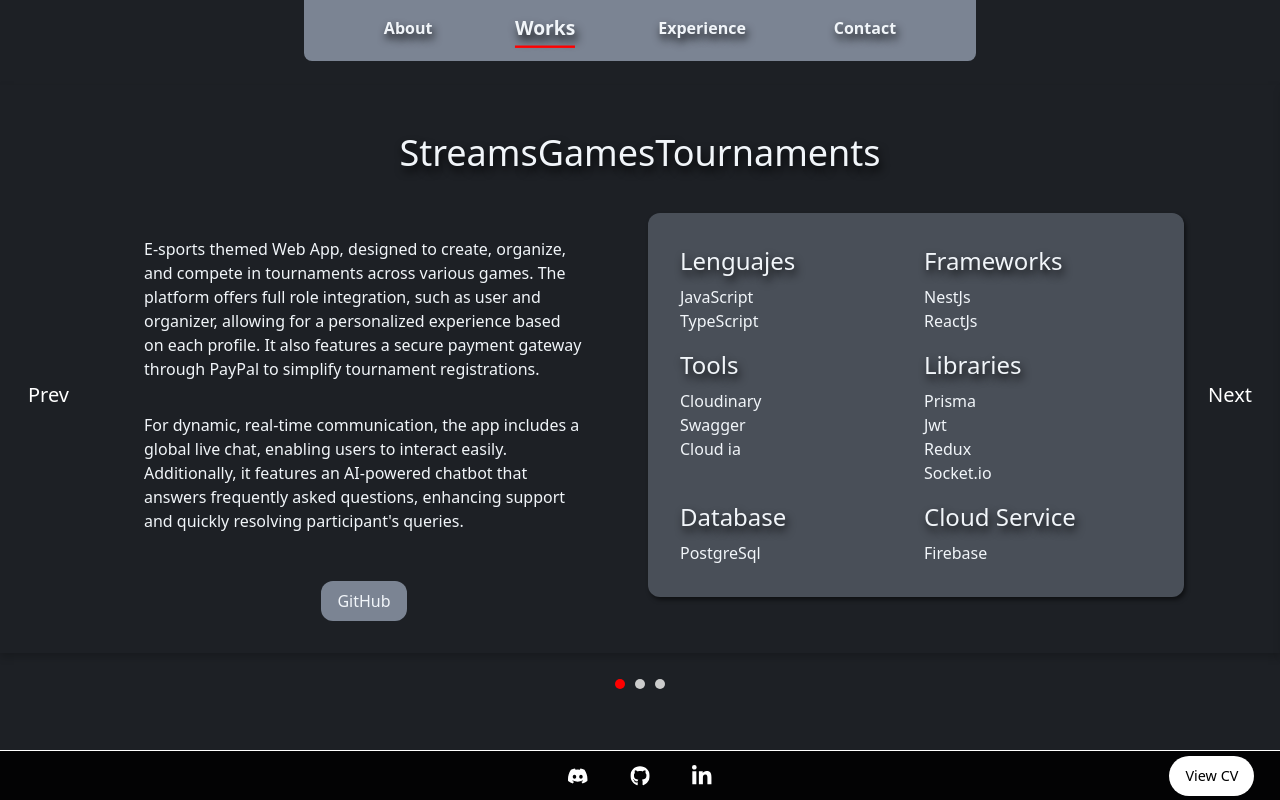
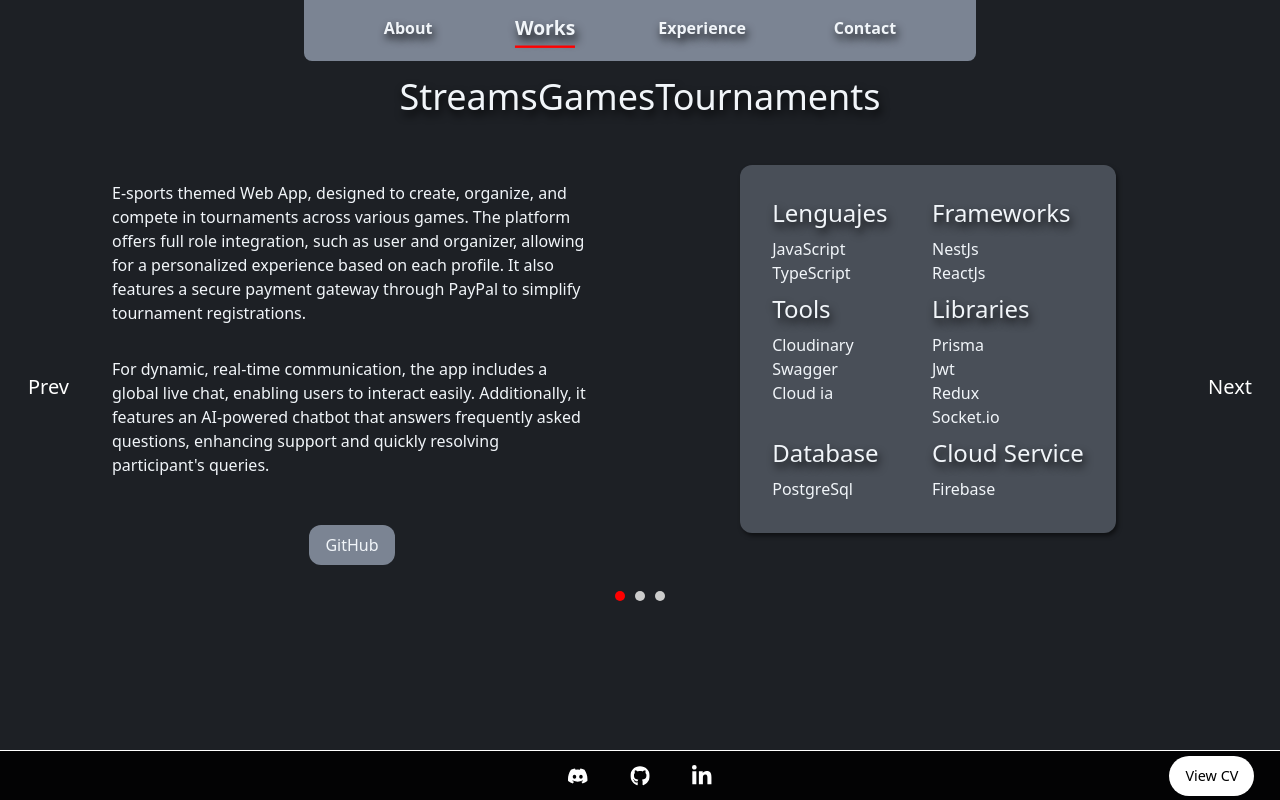
Before and after one commit to FabricioIrazoqui/portfolio, a Next.js app in the folder front/: page /works in a window 1280 px wide. Built offline with nearby package versions, Linux system fonts and the light colour scheme.

Commit message:
Arreglo de posicionamientos en diferentes pantallas

```diff
--- a/front/package.json
+++ b/front/package.json
@@ -12,6 +12,7 @@
     "@emailjs/browser": "^4.4.1",
     "@hookform/resolvers": "^3.9.0",
     "emailjs-com": "^3.2.0",
+    "framer-motion": "^11.5.6",
     "next": "^14.2.11",
     "react": "^18.2.0",
     "react-dom": "^18.2.0",
--- a/front/src/app/layout.tsx
+++ b/front/src/app/layout.tsx
@@ -1,14 +1,35 @@
 "use client";
-import { FC, useRef } from "react";
-import { CSSTransition } from "react-transition-group";
+import { Footer } from "@/components/Footer/Footer";
 import NavBar from "@/components/navbar/NavBar";
-import { Footer } from "@/components/Footer/Footer";
+import { motion } from "framer-motion";
+import { usePathname } from "next/navigation";
+import { FC, useState, useEffect } from "react";
 import "./globals.css";
-import { usePathname } from "next/navigation";
+
+const variants = {
+    initial: {
+        opacity: 0,
+        x: "-100%",
+    },
+    enter: {
+        opacity: 1,
+        x: "0%",
+        transition: { duration: 0.3 },
+    },
+    exit: {
+        opacity: 0,
+        x: "100%",
+        transition: { duration: 0.3 },
+    },
+};
 
 const Layout: FC<{ children: React.ReactNode }> = ({ children }) => {
-    const nodeRef = useRef(null);
     const pathname = usePathname();
+    const [isFirstLoad, setIsFirstLoad] = useState(true);
+
+    useEffect(() => {
+        setIsFirstLoad(false);
+    }, []);
 
     return (
         <html lang="en">
@@ -17,17 +38,17 @@
                     <NavBar />
                 </header>
                 <main className="flex-grow overflow-auto">
-                    <CSSTransition
+                    <motion.div
                         key={pathname}
-                        timeout={300}
-                        classNames="page"
+                        initial={isFirstLoad ? false : "initial"}
+                        animate="enter"
+                        exit="exit"
+                        variants={variants}
                     >
-                        <div ref={nodeRef} className="page-content">
-                            {children}{" "}
-                        </div>
-                    </CSSTransition>
+                        {children}
+                    </motion.div>
                 </main>
-                <footer className="">
+                <footer>
                     <Footer />
                 </footer>
             </body>
--- a/front/src/app/works/page.tsx
+++ b/front/src/app/works/page.tsx
@@ -10,7 +10,10 @@
     );
     const proyects = Proyects;
     const cards = proyects?.map((proyect, key) => (
-        <div key={key} className="p-4 md:p-8 md:w-[90%]">
+        <div
+            key={key}
+            className=" md:w-[90%] w-screen h-full flex flex-col m-auto"
+        >
             {proyect.name ? (
                 <h2 className="md:text-4xl text-2xl TextShadow font-medium text-center md:mb-4 md:mt-4">
                     {proyect.name}
@@ -18,7 +21,7 @@
             ) : (
                 ""
             )}
-            <div className="grid grid-cols-1 md:grid-cols-2 gap-4 items-center justify-center h-fit">
+            <div className="grid grid-cols-1 md:grid-cols-2 md:gap-0 gap-4 items-center justify-center h-fit overflow-y-auto">
                 <div className="">
                     {proyect.description ? (
                         <div className=" md:p-8 p-2 md:overflow-y-auto relative">
@@ -45,9 +48,9 @@
                         </Link>
                     )}
                 </div>
-                <div className="grid grid-cols-2 gap-4 p-4 md:p-8 bg-color3 boxShadow rounded-xl md:overflow-y-auto">
+                <div className="grid grid-cols-2 gap-2 p-4 md:p-8 bg-color3 boxShadow rounded-xl md:overflow-y-auto w-fit m-auto">
                     {proyect.lenguajes ? (
-                        <div>
+                        <div className="flex flex-col w-fit">
                             <h2 className="md:text-2xl text-lg TextShadow font-medium  md:mb-2">
                                 Lenguajes
                             </h2>
@@ -151,16 +154,16 @@
         <div className="relative">
             <Works ref={carouselRef} cards={cards} />
 
-            <div className="carousel-controls md:absolute fixed flex md:top-1/2 top-[95%] md:text-xl text-base md:text-white  text-black">
+            <div className=" md:text-xl text-base md:text-white  text-black z-10 ">
                 <button
                     onClick={prev}
-                    className="md:p-3 p-1 md:left-4 left-2 fixed md:absolute top-[87%] md:top-0 bg-white md:bg-transparent hover:bg-white md:hover:text-black"
+                    className="md:p-3 p-1 md:left-4 left-2 fixed  top-[84%] md:top-1/2 bg-white md:bg-transparent hover:bg-white md:hover:text-black rounded-full z-50"
                 >
                     Prev
                 </button>
                 <button
                     onClick={next}
-                    className="md:p-3 p-1 md:right-4 right-2 md:absolute fixed top-[87%] md:top-0 bg-white md:bg-transparent hover:bg-white md:hover:text-black"
+                    className="md:p-3 p-1 md:right-4 right-2  fixed top-[84%] md:top-1/2 bg-white md:bg-transparent hover:bg-white md:hover:text-black rounded-full z-50"
                 >
                     Next
                 </button>
--- a/front/src/app/works/works.css
+++ b/front/src/app/works/works.css
@@ -1,29 +1,29 @@
 .carousel-container {
+  position: relative;
   display: flex;
   justify-content: center;
-    align-items: center;
   overflow: hidden;
 }
 
 .carousel-content {
   display: flex;
-    transition: transform 0.5s ease-in-out;
-    transform: translateX(0);
+  width: 100%; /* Asegura que ocupe todo el ancho */
+  position: relative; /* Absoluto no es necesario si quieres mantener flujo flex */
 }
 
 .cardWorks {
   min-width: 100%;
-    box-shadow: 0 4px 8px rgba(0, 0, 0, 0.2);
-    display: flex;
+  height: auto;
+  display: none; /* Oculta las tarjetas que no son activas */
   justify-content: center;
+  opacity: 0;
+  transition: opacity 0.5s ease-in-out;
 }
 
-  .phone {
-    opacity: 0.5;
-  }
-
-  .Active {
+.cardWorks.Active {
+  display: block; /* Solo la tarjeta activa es visible */
   opacity: 1;
+  z-index: 1;
 }
 
 .carousel-indicators {
@@ -36,29 +36,10 @@
   width: 10px;
   height: 10px;
   background-color: #ccc;
-    border-radius: 50%;
+  border-radius: 100%;
   margin: 0 5px;
 }
 
 .indicator-active {
   background-color: red;
 }
-
-  .carousel-controls {
-    justify-content: space-between;
-    position: absolute;
-    width: 100%;
-    pointer-events: none;
-  }
-
-  .carousel-controls button {
-    pointer-events: all;
-    border: none;
-    cursor: pointer;
-    transition: all 0.6s;
-    border-radius: 100%;
-  }
-
-  .carousel-controls button:hover {
-    font-weight: 600;
-  }
--- a/front/src/app/works/works.tsx
+++ b/front/src/app/works/works.tsx
@@ -10,8 +10,7 @@
     WorksProps
 >(({ cards }, ref) => {
     const [activeIndex, setActiveIndex] = useState<number>(0);
-
-    const totalCards = cards ? cards.length : 0;
+    const totalCards = cards.length;
 
     const goNext = () => {
         setActiveIndex((prevIndex) => (prevIndex + 1) % totalCards);
@@ -33,25 +32,18 @@
     }
 
     return (
-        <div className="carousel-container md:h-[77vh] h-full">
-            <div
-                className="carousel-content"
-                style={{
-                    transform: `translateX(-${activeIndex * 100}%)`,
-                }}
-            >
+        <div className="carousel-container md:h-[75vh] relative">
+            <div className="carousel-content">
                 {cards.map((card, index) => (
                     <div
                         key={index}
-                        className={`cardWorks ${
-                            activeIndex === index ? "Active" : "phone"
-                        }`}
+                        className={`cardWorks ${activeIndex === index ? "Active" : ""}`}
                     >
                         {card}
                     </div>
                 ))}
             </div>
-            <div className="carousel-indicators fixed md:absolute md:-bottom-3 bottom-[10%]">
+            <div className="carousel-indicators fixed md:bottom-[10%] bottom-[11.5%] z-50">
                 {cards.map((_, index) => (
                     <span
                         key={index}
@@ -61,11 +53,9 @@
                     ></span>
                 ))}
             </div>
-            <div className="carousel-controls"></div>
         </div>
     );
 });
 
 Works.displayName = "Works";
-
 export default Works;
--- a/front/src/components/Footer/Footer.tsx
+++ b/front/src/components/Footer/Footer.tsx
@@ -11,7 +11,7 @@
             <a
                 href="/Fabricio Irazoqui.pdf"
                 target="_blank"
-                className="download-link bg-white font-medium rounded-3xl p-4 md:pt-2 md:pb-2 text-black md:absolute md:right-[2%] relative hover:bg-zinc-400 transition-colors"
+                className="download-link bg-white font-medium rounded-3xl p-4 pt-1 pb-1 md:pt-2 md:pb-2 text-black md:absolute md:right-[2%] relative hover:bg-zinc-400 transition-colors"
             >
                 View CV
             </a>
--- a/front/src/components/SkillsContent/SkillsContent.tsx
+++ b/front/src/components/SkillsContent/SkillsContent.tsx
@@ -30,11 +30,11 @@
                         />
                     )}
                 </div>
-                <div className="grid grid-cols-1 sm:grid-cols-2 md:grid-cols-3 lg:grid-cols-4 gap-4 bg-color3 p-4 md:p-8">
+                <div className="grid grid-cols-2 md:grid-cols-3 lg:grid-cols-4 md:gap-4 gap-2 bg-color3 p-2 md:p-8">
                     {skills.map((skill, index) => (
                         <div
                             key={index}
-                            className="flex items-center gap-4 w-3/4 m-auto"
+                            className="flex items-center gap-1 md:gap-4 w-3/4 m-auto"
                         >
                             {skill.icon ? (
                                 React.isValidElement(skill.icon) ? (
@@ -45,7 +45,7 @@
                                         alt={`${skill.name} icon`}
                                         width={100}
                                         height={100}
-                                        className="filter drop-shadow-[2px_3px_5px_rgba(0,0,0,0.9)]"
+                                        className="filter drop-shadow-[2px_3px_5px_rgba(0,0,0,0.9)] md:size-[100px] size-[35px]"
                                     />
                                 )
                             ) : null}
```
Also changed, not shown: front/src/components/HardSkills/hardSkills.css (+7 -0 lines), 1 other file (tests, documents, lock files or other folders). Lines whose indentation alone changed are shown as unchanged.
